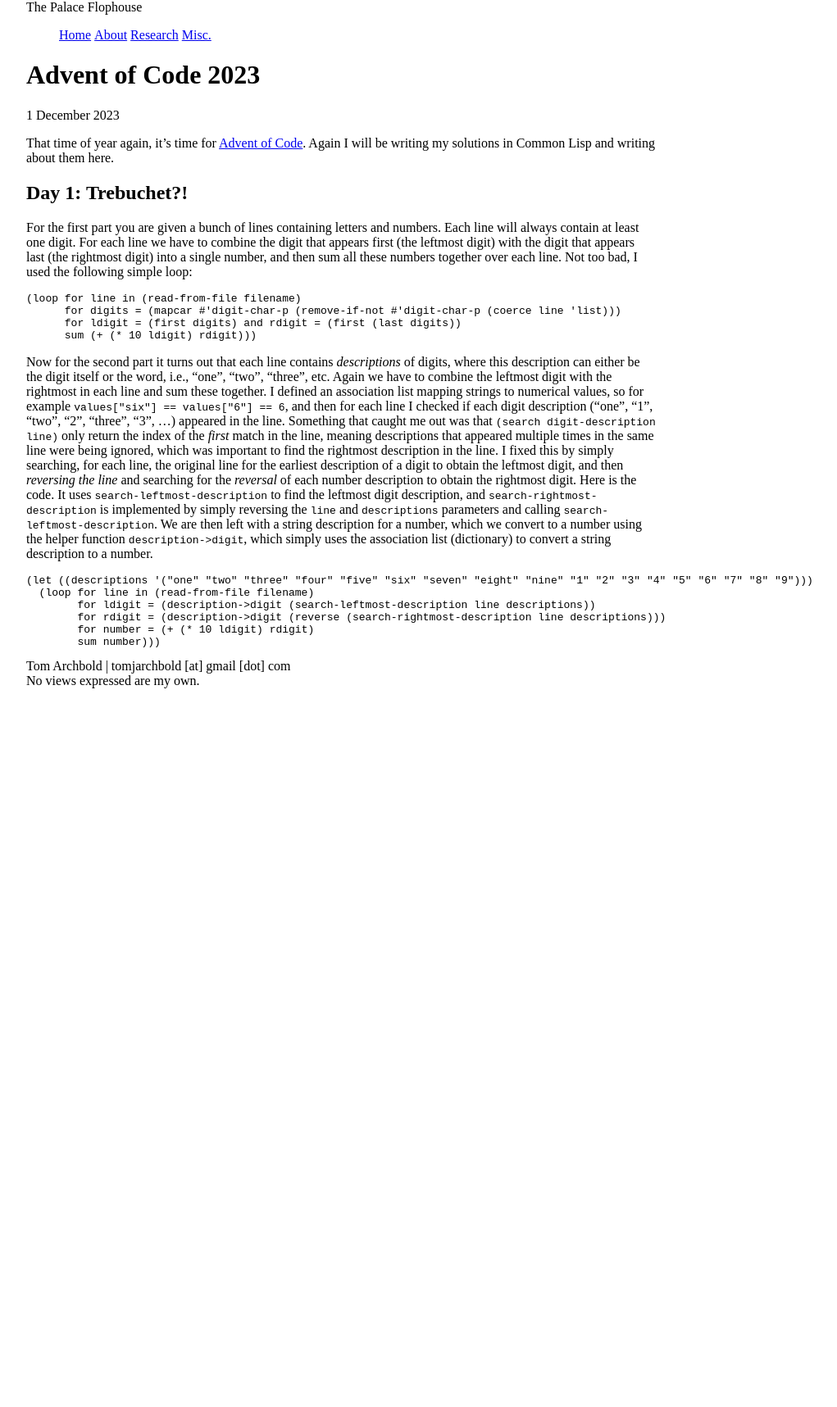
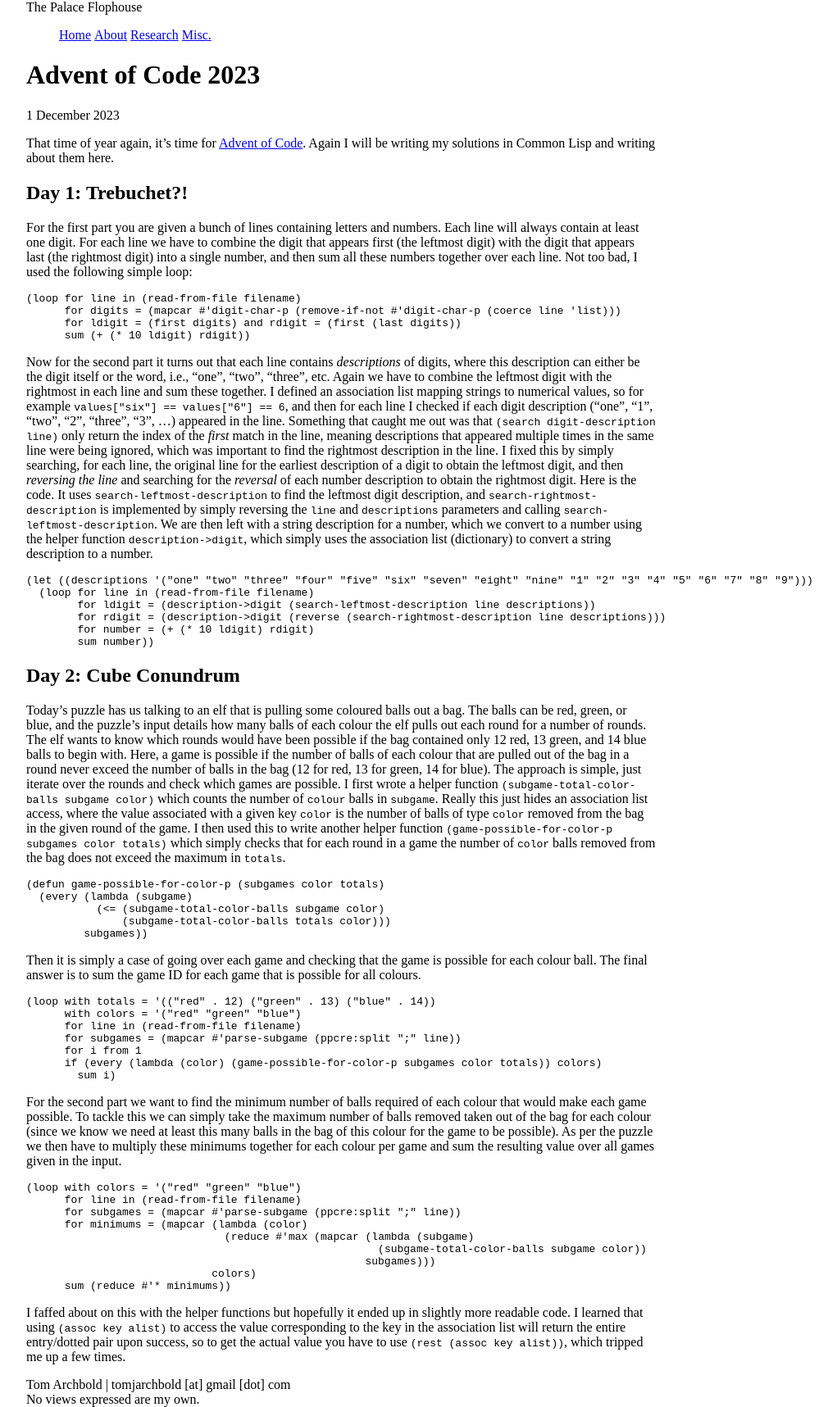
Before and after one commit to wombathead/wombathead.github.io, a Jekyll site: the page built from _posts/2023-12-25-advent-of-code-2023.md, in a window 1280 px wide. Shown: the whole page at 82% size, without its empty margins (224-1245 px from the left). Built offline with Jekyll 4.4.1, drawn with Linux system fonts in a browser that asks for light colours; before the commit the page ends 900 px from its top, so only the background shows below that.

Commit message:
advent of code 2023 day 2 writeup

````diff
--- a/_posts/2023-12-25-advent-of-code-2023.md
+++ b/_posts/2023-12-25-advent-of-code-2023.md
@@ -20,7 +20,7 @@ Not too bad, I used the following simple loop:
 (loop for line in (read-from-file filename)
       for digits = (mapcar #'digit-char-p (remove-if-not #'digit-char-p (coerce line 'list)))
       for ldigit = (first digits) and rdigit = (first (last digits))
-      sum (+ (* 10 ldigit) rdigit)))
+      sum (+ (* 10 ldigit) rdigit))
 ```
 
 Now for the second part it turns out that each line contains _descriptions_ of digits, where this description can either be the digit itself or the word, i.e., "one", "two", "three", etc.
@@ -38,5 +38,56 @@ We are then left with a string description for a number, which we convert to a n
         for ldigit = (description->digit (search-leftmost-description line descriptions))
         for rdigit = (description->digit (reverse (search-rightmost-description line descriptions)))
         for number = (+ (* 10 ldigit) rdigit)
-        sum number)))
+        sum number))
 ```
+
+## Day 2: Cube Conundrum
+
+Today's puzzle has us talking to an elf that is pulling some coloured balls out a bag.
+The balls can be red, green, or blue, and the puzzle's input details how many balls of each colour the elf pulls out each round for a number of rounds.
+The elf wants to know which rounds would have been possible if the bag contained only 12 red, 13 green, and 14 blue balls to begin with.
+Here, a game is possible if the number of balls of each colour that are pulled out of the bag in a round never exceed the number of balls in the bag (12 for red, 13 for green, 14 for blue).
+The approach is simple, just iterate over the rounds and check which games are possible.
+I first wrote a helper function `(subgame-total-color-balls subgame color)` which counts the number of `colour` balls in `subgame`.
+Really this just hides an association list access, where the value associated with a given key `color` is the number of balls of type `color` removed from the bag in the given round of the game.
+I then used this to write another helper function `(game-possible-for-color-p subgames color totals)` which simply checks that for each round in a game the number of `color` balls removed from the bag does not exceed the maximum in `totals`.
+
+```common-lisp
+(defun game-possible-for-color-p (subgames color totals)
+  (every (lambda (subgame)
+           (<= (subgame-total-color-balls subgame color)
+               (subgame-total-color-balls totals color)))
+         subgames))
+```
+
+Then it is simply a case of going over each game and checking that the game is possible for each colour ball.
+The final answer is to sum the game ID for each game that is possible for all colours.
+
+```common-lisp
+(loop with totals = '(("red" . 12) ("green" . 13) ("blue" . 14))
+      with colors = '("red" "green" "blue")
+      for line in (read-from-file filename)
+      for subgames = (mapcar #'parse-subgame (ppcre:split ";" line))
+      for i from 1
+      if (every (lambda (color) (game-possible-for-color-p subgames color totals)) colors)
+        sum i)
+```
+
+For the second part we want to find the minimum number of balls required of each colour that would make each game possible.
+To tackle this we can simply take the maximum number of balls removed taken out of the bag for each colour (since we know we need at least this many balls in the bag of this colour for the game to be possible).
+As per the puzzle we then have to multiply these minimums together for each colour per game and sum the resulting value over all games given in the input.
+
+```common-lisp
+(loop with colors = '("red" "green" "blue")
+      for line in (read-from-file filename)
+      for subgames = (mapcar #'parse-subgame (ppcre:split ";" line))
+      for minimums = (mapcar (lambda (color)
+                               (reduce #'max (mapcar (lambda (subgame)
+                                                       (subgame-total-color-balls subgame color))
+                                                     subgames)))
+                             colors)
+      sum (reduce #'* minimums))
+```
+
+I faffed about on this with the helper functions but hopefully it ended up in slightly more readable code.
+I learned that using `(assoc key alist)` to access the value corresponding to the key in the association list will return the entire entry/dotted pair upon success, so to get the actual value you have to use `(rest (assoc key alist))`, which tripped me up a few times.
````
